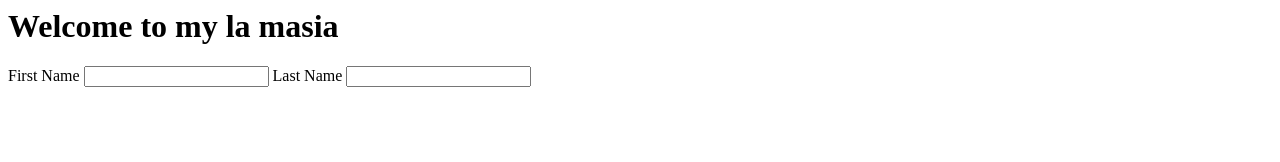
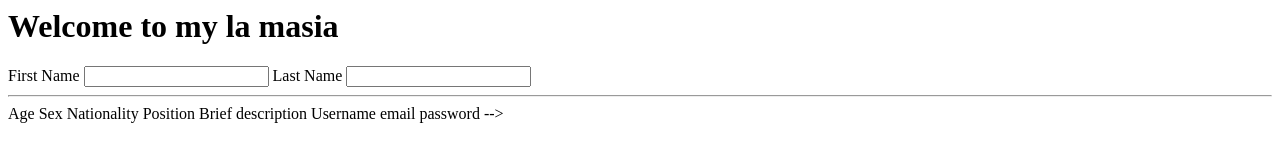
Before and after one commit to xoNelz/html_form, a plain HTML site: page html_form/index.html in a window 1280 px wide. Drawn offline with Linux system fonts and the light colour scheme.

Commit message:
Form Body

```diff
--- a/html_form/index.html
+++ b/html_form/index.html
@@ -3,6 +3,7 @@
         <!-- Section for full figure -->
 
         <!-- Section for forms-->
+        <!--First Name Last Name -->
         <form class="" action="index.html" method="post">
           <h1>Welcome to my la masia</h1>
             <label for="first_name">First Name</label>
@@ -10,8 +11,16 @@
 
             <label for="last_name">Last Name</label>
             <input type="text" name="last_name" value="">
-          <!--First Name Last Name
-          Age Sex Nationality
+            <hr>
+
+          <!--Age Sex Nationality -->
+
+          <label for="age">Age</label>
+
+          <label for="sex">Sex</label>
+
+          <label for="nation">Nationality</label>
+
           Position
           Brief description
 
```
